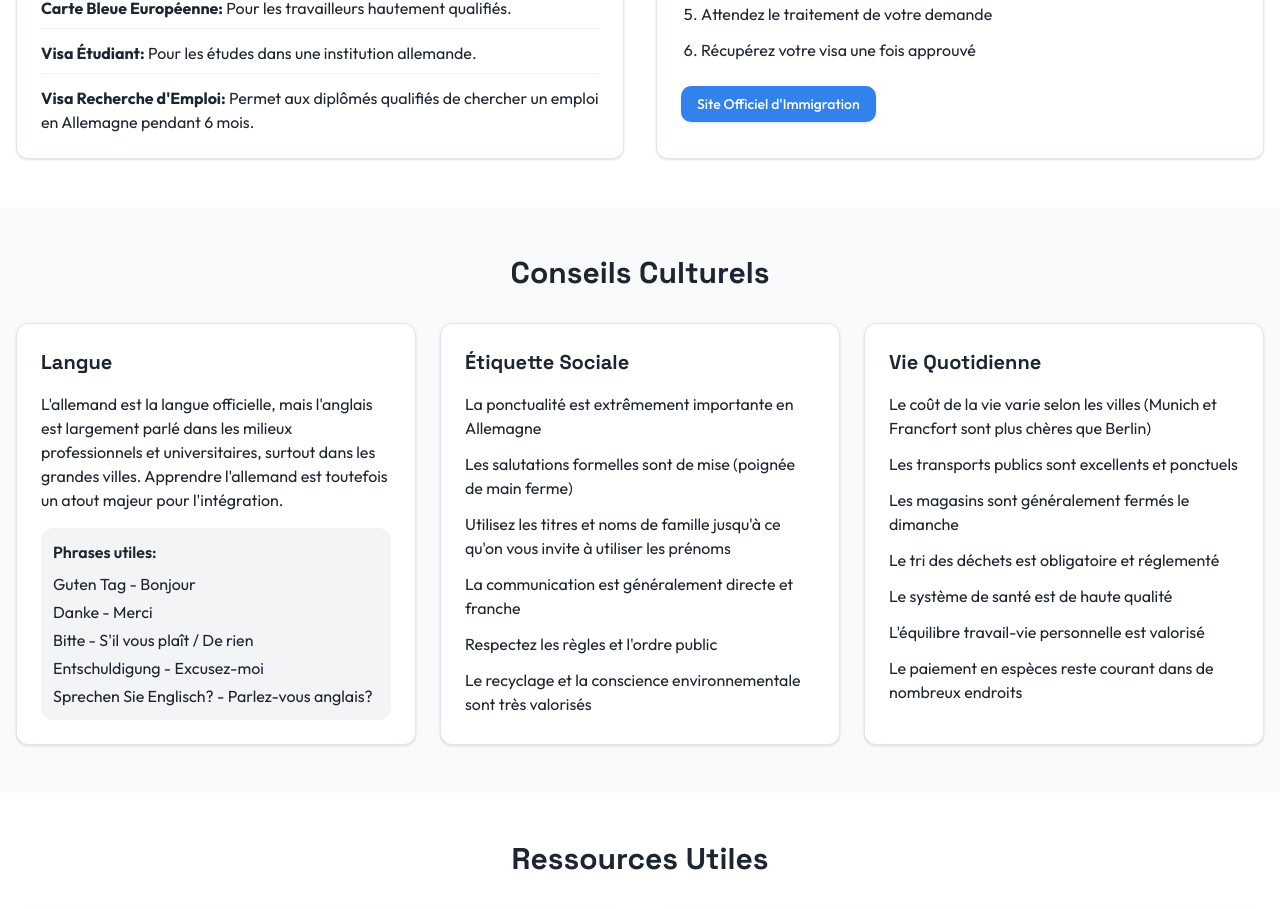
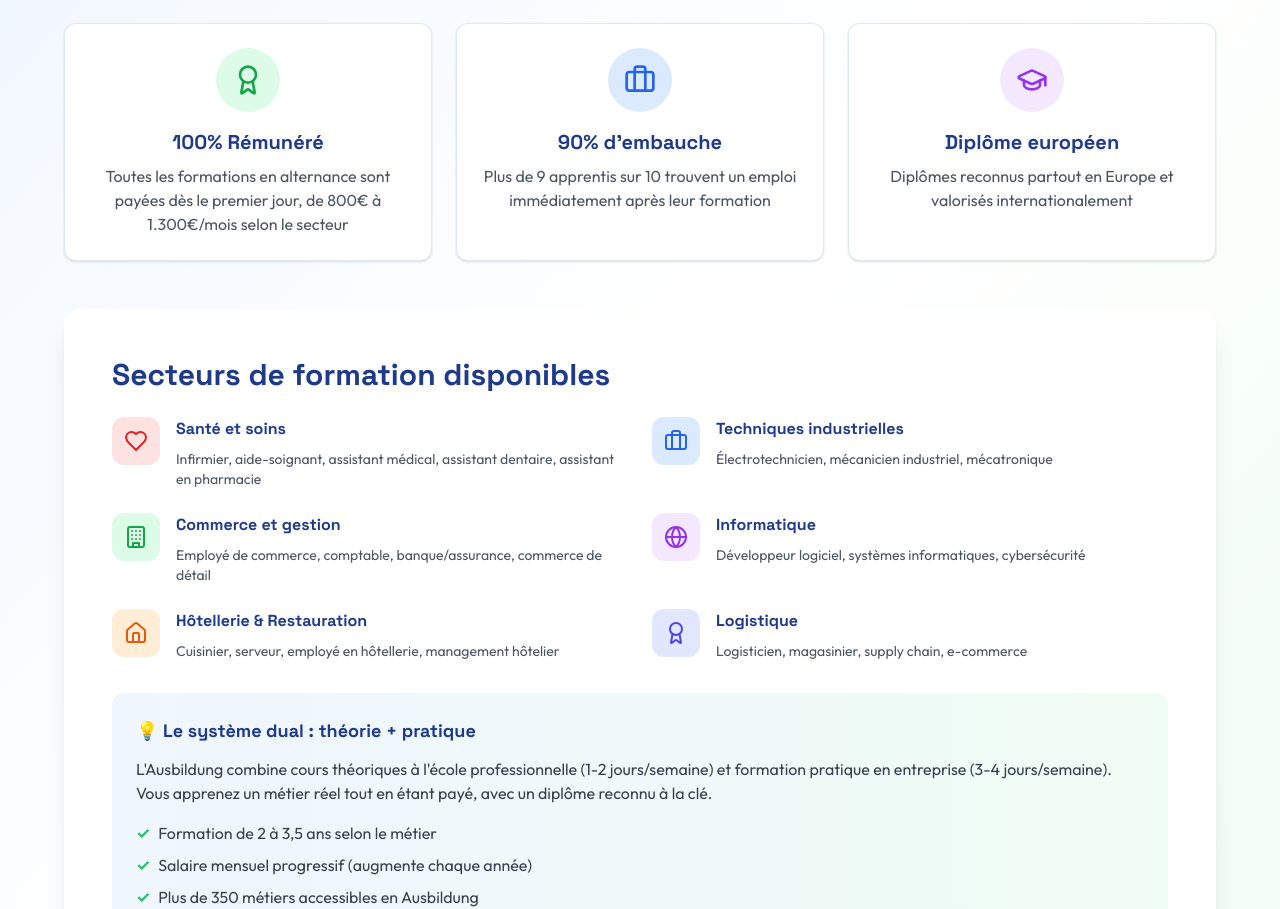
Before and after one commit to travelopportunities07-bot/sg-8e4f6c73-957d-4a3c-b09a-8411143d4db9-1790527538, a Next.js app: page /destinations/allemagne in a window 1280 px wide. Shown: the part 2240-3149 px from the top of the page. Built offline with nearby package versions, Linux system fonts and the light colour scheme.

Commit message:
feat(allemagne): Add Ausbildung section with CTA to dedicated page

```diff
--- a/src/pages/destinations/allemagne.tsx
+++ b/src/pages/destinations/allemagne.tsx
@@ -2,7 +2,7 @@ import { Layout } from "@/components/layout/Layout";
 import { Button } from "@/components/ui/button";
 import { Card, CardContent } from "@/components/ui/card";
 import { Tabs, TabsContent, TabsList, TabsTrigger } from "@/components/ui/tabs";
-import { Briefcase, GraduationCap, Globe, Heart, Award, Home, Building } from "lucide-react";
+import { Briefcase, GraduationCap, Globe, Heart, Award, Home, Building, ArrowRight } from "lucide-react";
 import Image from "next/image";
 import Link from "next/link";
 import { DestinationConsultation } from '@/components/destinations/DestinationConsultation';
@@ -354,6 +354,167 @@ export default function AllemagnePage() {
         </div>
       </section>
 
+      {/* Section Ausbildung - Formation en alternance */}
+      <section className="py-16 bg-gradient-to-br from-blue-50 via-white to-green-50">
+        <div className="container mx-auto px-4">
+          <div className="max-w-6xl mx-auto">
+            <div className="text-center mb-12">
+              <div className="inline-block bg-green-500 text-white px-6 py-3 rounded-full text-sm font-bold mb-6">
+                ⭐ Spécial Allemagne : L'Ausbildung
+              </div>
+              <h2 className="text-4xl md:text-5xl font-bold text-blue-900 mb-6">
+                Formation professionnelle en alternance
+              </h2>
+              <p className="text-xl text-gray-700 leading-relaxed max-w-3xl mx-auto">
+                Le système <span className="font-bold text-blue-600">Ausbildung</span> allemand est reconnu dans toute l'Europe comme le meilleur modèle de formation professionnelle.
+                Apprenez un métier concret, <span className="text-green-600 font-bold">soyez rémunéré pendant votre formation</span>,
+                et décrochez un <span className="text-green-600 font-bold">diplôme reconnu en Europe</span>.
+              </p>
+            </div>
+
+            <div className="grid md:grid-cols-3 gap-6 mb-12">
+              <Card className="bg-white hover:shadow-xl transition-shadow">
+                <CardContent className="p-6 text-center">
+                  <div className="flex items-center justify-center w-16 h-16 bg-green-100 text-green-600 rounded-full mx-auto mb-4">
+                    <Award className="h-8 w-8" />
+                  </div>
+                  <h3 className="text-xl font-bold text-blue-900 mb-2">100% Rémunéré</h3>
+                  <p className="text-gray-600">
+                    Toutes les formations en alternance sont payées dès le premier jour, de 800€ à 1.300€/mois selon le secteur
+                  </p>
+                </CardContent>
+              </Card>
+
+              <Card className="bg-white hover:shadow-xl transition-shadow">
+                <CardContent className="p-6 text-center">
+                  <div className="flex items-center justify-center w-16 h-16 bg-blue-100 text-blue-600 rounded-full mx-auto mb-4">
+                    <Briefcase className="h-8 w-8" />
+                  </div>
+                  <h3 className="text-xl font-bold text-blue-900 mb-2">90% d'embauche</h3>
+                  <p className="text-gray-600">
+                    Plus de 9 apprentis sur 10 trouvent un emploi immédiatement après leur formation
+                  </p>
+                </CardContent>
+              </Card>
+
+              <Card className="bg-white hover:shadow-xl transition-shadow">
+                <CardContent className="p-6 text-center">
+                  <div className="flex items-center justify-center w-16 h-16 bg-purple-100 text-purple-600 rounded-full mx-auto mb-4">
+                    <GraduationCap className="h-8 w-8" />
+                  </div>
+                  <h3 className="text-xl font-bold text-blue-900 mb-2">Diplôme européen</h3>
+                  <p className="text-gray-600">
+                    Diplômes reconnus partout en Europe et valorisés internationalement
+                  </p>
+                </CardContent>
+              </Card>
+            </div>
+
+            <div className="bg-white rounded-2xl shadow-xl p-8 md:p-12">
+              <h3 className="text-2xl md:text-3xl font-bold text-blue-900 mb-6">
+                Secteurs de formation disponibles
+              </h3>
+              <div className="grid md:grid-cols-2 gap-6 mb-8">
+                <div className="flex items-start gap-4">
+                  <div className="flex items-center justify-center w-12 h-12 bg-red-100 text-red-600 rounded-lg flex-shrink-0">
+                    <Heart className="h-6 w-6" />
+                  </div>
+                  <div>
+                    <h4 className="font-bold text-blue-900 mb-2">Santé et soins</h4>
+                    <p className="text-sm text-gray-600">Infirmier, aide-soignant, assistant médical, assistant dentaire, assistant en pharmacie</p>
+                  </div>
+                </div>
+
+                <div className="flex items-start gap-4">
+                  <div className="flex items-center justify-center w-12 h-12 bg-blue-100 text-blue-600 rounded-lg flex-shrink-0">
+                    <Briefcase className="h-6 w-6" />
+                  </div>
+                  <div>
+                    <h4 className="font-bold text-blue-900 mb-2">Techniques industrielles</h4>
+                    <p className="text-sm text-gray-600">Électrotechnicien, mécanicien industriel, mécatronique</p>
+                  </div>
+                </div>
+
+                <div className="flex items-start gap-4">
+                  <div className="flex items-center justify-center w-12 h-12 bg-green-100 text-green-600 rounded-lg flex-shrink-0">
+                    <Building className="h-6 w-6" />
+                  </div>
+                  <div>
+                    <h4 className="font-bold text-blue-900 mb-2">Commerce et gestion</h4>
+                    <p className="text-sm text-gray-600">Employé de commerce, comptable, banque/assurance, commerce de détail</p>
+                  </div>
+                </div>
+
+                <div className="flex items-start gap-4">
+                  <div className="flex items-center justify-center w-12 h-12 bg-purple-100 text-purple-600 rounded-lg flex-shrink-0">
+                    <Globe className="h-6 w-6" />
+                  </div>
+                  <div>
+                    <h4 className="font-bold text-blue-900 mb-2">Informatique</h4>
+                    <p className="text-sm text-gray-600">Développeur logiciel, systèmes informatiques, cybersécurité</p>
+                  </div>
+                </div>
+
+                <div className="flex items-start gap-4">
+                  <div className="flex items-center justify-center w-12 h-12 bg-orange-100 text-orange-600 rounded-lg flex-shrink-0">
+                    <Home className="h-6 w-6" />
+                  </div>
+                  <div>
+                    <h4 className="font-bold text-blue-900 mb-2">Hôtellerie & Restauration</h4>
+                    <p className="text-sm text-gray-600">Cuisinier, serveur, employé en hôtellerie, management hôtelier</p>
+                  </div>
+                </div>
+
+                <div className="flex items-start gap-4">
+                  <div className="flex items-center justify-center w-12 h-12 bg-indigo-100 text-indigo-600 rounded-lg flex-shrink-0">
+                    <Award className="h-6 w-6" />
+                  </div>
+                  <div>
+                    <h4 className="font-bold text-blue-900 mb-2">Logistique</h4>
+                    <p className="text-sm text-gray-600">Logisticien, magasinier, supply chain, e-commerce</p>
+                  </div>
+                </div>
+              </div>
+
+              <div className="bg-gradient-to-r from-blue-50 to-green-50 rounded-xl p-6 mb-8">
+                <h4 className="font-bold text-blue-900 mb-3 text-lg">💡 Le système dual : théorie + pratique</h4>
+                <p className="text-gray-700 mb-4">
+                  L'Ausbildung combine cours théoriques à l'école professionnelle (1-2 jours/semaine) et formation pratique en entreprise (3-4 jours/semaine).
+                  Vous apprenez un métier réel tout en étant payé, avec un diplôme reconnu à la clé.
+                </p>
+                <ul className="space-y-2">
+                  <li className="flex items-start gap-2">
+                    <span className="text-green-500 font-bold">✓</span>
+                    <span className="text-gray-700">Formation de 2 à 3,5 ans selon le métier</span>
+                  </li>
+                  <li className="flex items-start gap-2">
+                    <span className="text-green-500 font-bold">✓</span>
+                    <span className="text-gray-700">Salaire mensuel progressif (augmente chaque année)</span>
+                  </li>
+                  <li className="flex items-start gap-2">
+                    <span className="text-green-500 font-bold">✓</span>
+                    <span className="text-gray-700">Plus de 350 métiers accessibles en Ausbildung</span>
+                  </li>
+                  <li className="flex items-start gap-2">
+                    <span className="text-green-500 font-bold">✓</span>
+                    <span className="text-gray-700">Accompagnement complet par Aventures Sans Frontières</span>
+                  </li>
+                </ul>
+              </div>
+
+              <div className="text-center">
+                <Button asChild size="lg" className="bg-green-500 hover:bg-green-600 text-white text-lg px-8">
+                  <Link href="/ausbildung">
+                    Découvrir toutes les formations en détail
+                    <ArrowRight className="ml-2 h-5 w-5" />
+                  </Link>
+                </Button>
+              </div>
+            </div>
+          </div>
+        </div>
+      </section>
+
       {/* Visa and Immigration */}
       <section className="py-12 bg-white">
         <div className="container mx-auto px-4">
```
